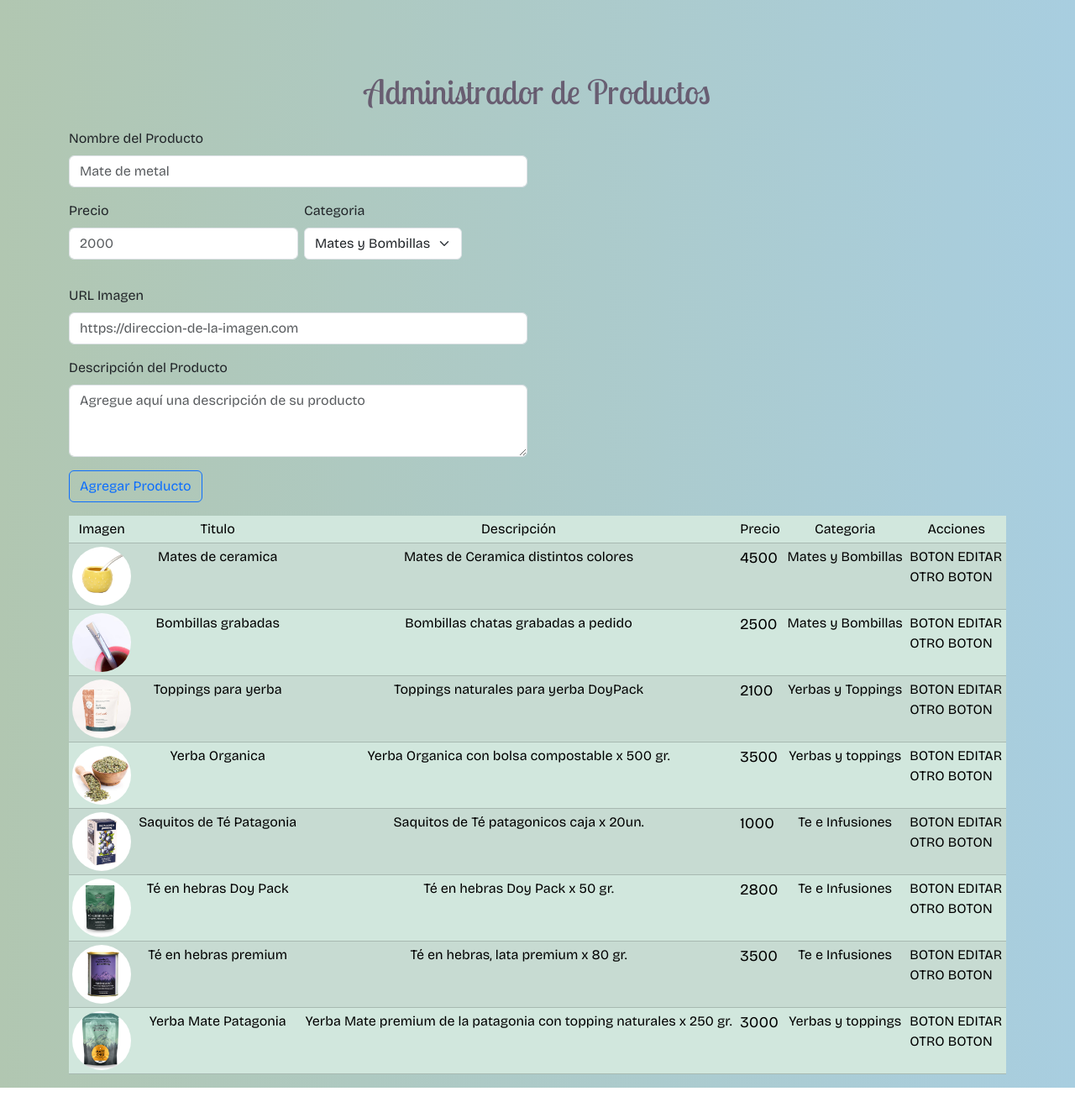
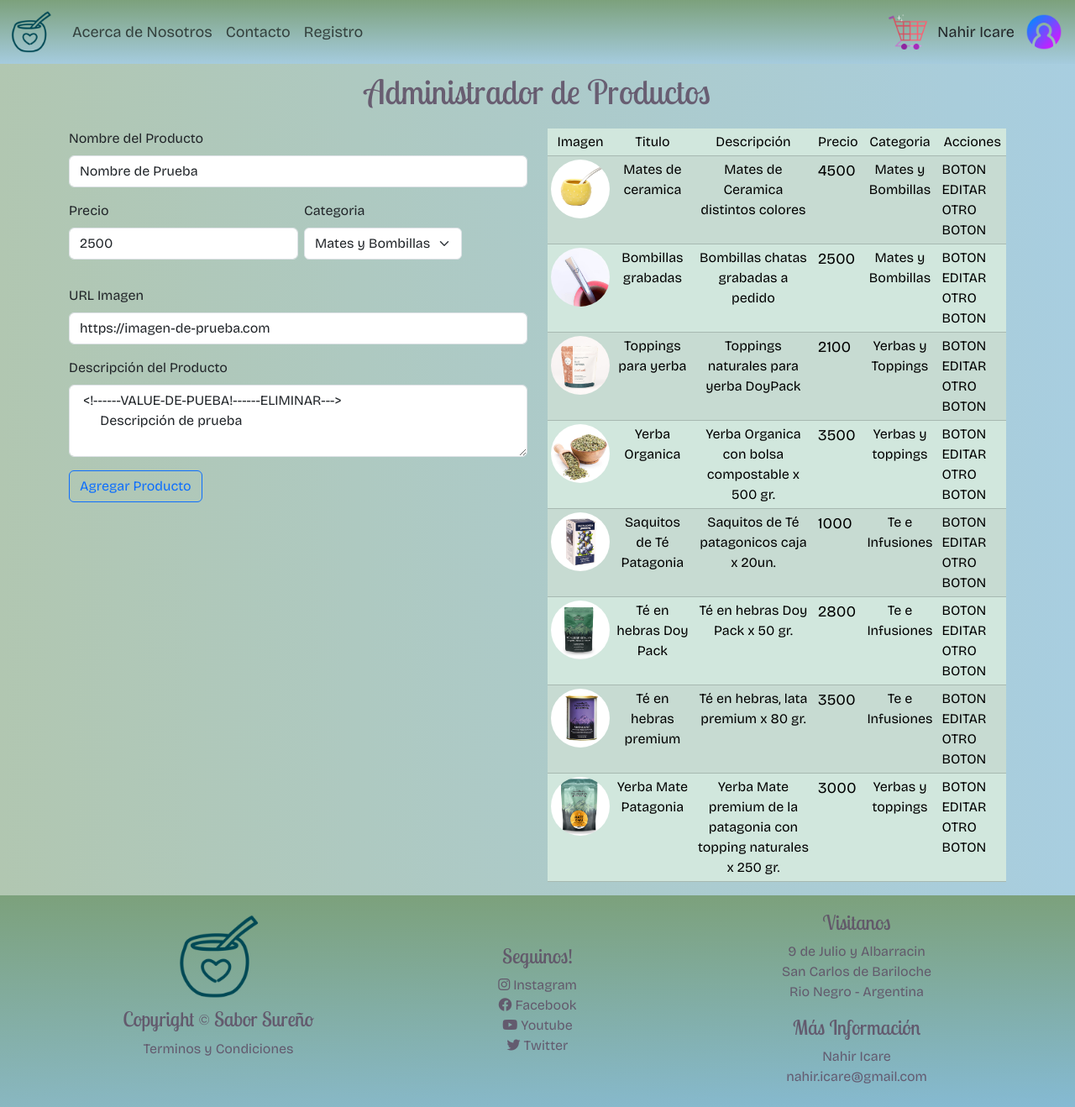
Before and after one commit to nahiricare/sabor-sureno-v2, a plain HTML site: page Pages/admin/admin.html in a window 1280 px wide. Shown: the whole page at 84% size. Before the commit the page ends 1295 px from the top, so only its background shows below. Drawn offline with nearby package versions, Linux system fonts and the light colour scheme.

```diff
--- a/Pages/admin/admin.html
+++ b/Pages/admin/admin.html
@@ -16,6 +16,43 @@
         <link rel="stylesheet" href="/css/styles.css">
 </head>
 <body>
+    <!-- =============================================================== -->
+    <!-- ==============================HEADER=========================== -->
+    <!-- =============================================================== -->
+    <header class="main-header">
+      <!-- --------------------- INICIO NAVBAR DE BOOTSTRAP----------------- -->
+      <nav class="navbar navbar-expand-lg bg-body-tertiary main-navbar fixed-top">
+          <div class="container-fluid">
+            <a class="navbar-brand" href="/index.html">
+              <img src="/assets/brand/Logo-Mate.png" title="Logo-mate-sabor-sureño" alt="Logo-mate-sabor-sureño" class="main-logo">
+            </a>
+            <button class="navbar-toggler" type="button" data-bs-toggle="collapse" data-bs-target="#navbarSupportedContent" aria-controls="navbarSupportedContent" aria-expanded="false" aria-label="Toggle navigation">
+              <span class="navbar-toggler-icon"></span>
+            </button>
+            <div class="collapse navbar-collapse" id="navbarSupportedContent">
+              <ul class="navbar-nav me-auto mb-2 mb-lg-0">
+                <li class="nav-item">
+                  <a class="nav-link" aria-current="page" href="/Pages/about-us/about-us.html">Acerca de Nosotros</a>
+                </li>
+                <li class="nav-item">
+                  <a class="nav-link" href="/Pages/contact/contact.html">Contacto</a>
+                </li>
+                <li class="nav-item">
+                  <a class="nav-link" href="/Pages/register/register.html">Registro</a>
+                </li>
+              </ul>
+                <div class="icon-container">
+                  <img class="header-icons" class="collapse navbar-collapse" src="/assets/icons/Carrito-compras-rosa-violeta.png" alt="Carrito-de-compras" title="Carrito-compras-rosa-violeta">
+                  <div class="name-user">Nahir Icare</div>
+                  <img class="header-icons" src="/assets/icons/user-logo.png" alt="user-logo" title="user-logo">
+                </div>
+            </div>
+          </div>
+        </nav>
+      <!-- --------------------- FIN NAVBAR DE BOOTSTRAP----------------- -->
+      </header>
+
+
     <h1 class="Admin-title">Administrador de Productos</h1>
   <div class="container-xl">
 <div class="row">
@@ -26,20 +63,27 @@
   <form id="Product-form">
     <div class="mb-3">
       <label for="TituloProducto" class="form-label">Nombre del Producto</label>
-      <input type="text" name="TituloProducto" class="form-control" id="TituloProducto" placeholder="Mate de metal" required minlength="3" maxlength="70">
+      <input type="text" name="TituloProducto" class="form-control" id="TituloProducto" placeholder="Mate de metal" required minlength="3" maxlength="70"
+/?---VALUE-DE-PUEBA!------ELIMINAR------/
+      value="Nombre de Prueba">
     </div>
   <!-- INPUT PRECIO -->
   <form id="Product-form">
     <div class="mb-3 input-group d-flex gap-2">
       <div class="w-50">
       <label for="PrecioProducto" class="form-label">Precio</label>
-      <input type="number" name="PrecioProducto" class="form-control" id="PrecioProducto" placeholder="2000" required min="1" max="70000">
+      <input type="number" name="PrecioProducto" class="form-control" id="PrecioProducto" placeholder="2000" required min="1" max="70000"
+      /?---VALUE-DE-PUEBA!------ELIMINAR------/
+      value="2500">
     </div>
     <!-- -----INPUT CATEGORIA------ -->
     <div class="w-40">
       <label for="categoriaProductos" class="form-label"> Categoria</label>
       <select class="form-select" name="categoriaProductos" id="categoriaProductos"required>
-        <option value="Mates y Bombillas"> Mates y Bombillas</option>
+        <option value=" "></option>
+        <option value="Mates y Bombillas"
+        <!--BORRAR-LA-PROPIEDAD-SELECTED--
+        selected> Mates y Bombillas</option>
         <option value="Yerbas y Toppings"> Yerbas y Toppings</option>
         <option value="Té e Infusiones"> Té e Infusiones</option>
       </select>
@@ -49,13 +93,19 @@
   <form id="Product-form">
     <div class="mb-3">
       <label for="ImagenProducto" class="form-label">URL Imagen</label>
-      <input type="url" name="ImagenProducto" class="form-control" id="ImagenProducto" placeholder="https://direccion-de-la-imagen.com" required minlength="3" maxlength="700">
+      <input type="url" name="ImagenProducto" class="form-control" id="ImagenProducto" placeholder="https://direccion-de-la-imagen.com" required minlength="3" maxlength="700"
+      /?---VALUE-DE-PUEBA!------ELIMINAR------/
+      value="https://imagen-de-prueba.com"
+      >
     </div>
 
     <!-- DESCRIPCIÓN DE FORM -->
     <div class="mb-3">
       <label for="DescripcionDelProducto" class="form-label">Descripción del Producto</label>
-      <textarea class="form-control" id="DescripcionDelProducto" name="DescripcionDelProducto" rows="3" required minlength="8" maxlength="400" placeholder="Agregue aquí una descripción de su producto"></textarea>
+      <textarea class="form-control" id="DescripcionDelProducto" name="DescripcionDelProducto" rows="3" required minlength="8" maxlength="400" placeholder="Agregue aquí una descripción de su producto"
+      > <!------VALUE-DE-PUEBA!------ELIMINAR--->
+      Descripción de prueba
+    </textarea>
     </div>
     <button type="submit" class="btn btn-outline-primary mb-3">Agregar Producto</button>
   </form>
@@ -64,7 +114,7 @@
 
 <!-- -----------TABLA DE PRODUCTOS---------------------- -->
     <!-- Clase del profe col-12 col-md-6 -->
-<div class="container-fluid">
+<div class="col-12 col-md-6">
 <table class="table table-sm table-success table-striped main-table-admin">
         <thead>
             <tr>
@@ -93,9 +143,32 @@
 </div>
 </div>
 
-
-
-
+<!-- ========================FOOTER=========================== -->
+<!-- ========================================================= -->
+<footer class="container-fluid footer-container">
+  <div class="container">
+      <div class="row pb-2 pt-2">
+          <div class="col-12 col-md-6 col-lg-4 logo-footer">
+              <img src="/assets/brand/Logo-Mate.png" alt="Logo-sabor-sureño" title="Logo-sabor-sureño">
+              <h4>Copyright © Sabor Sureño</h4>
+              <p><a href="/Pages/term-y-cond/term-y-cond.html"> Terminos y Condiciones</a></p>
+          </div>
+          <div class="col-12 col-md-6 col-lg-4 footer-redes">
+              <h4>Seguinos!</h4>
+              <a href="#"> <i class="fa-brands fa-instagram"></i> Instagram</a>
+              <a href="#"> <i class="fa-brands fa-facebook"></i> Facebook</a>
+              <a href="#"> <i class="fa-brands fa-youtube"></i> Youtube</a>
+              <a href="#"> <i class="fa-brands fa-twitter"></i> Twitter</a>
+          </div>
+          <div class="col-12 col-md-6 col-lg-4 term-footer">
+            <h4>Visitanos</h4>
+              <p>9 de Julio y Albarracin <br> San Carlos de Bariloche <br> Rio Negro - Argentina</p>
+              <h4>Más Información</h4>
+              <p>Nahir Icare <br> nahir.icare@gmail.com</p>
+          </div>
+      </div>
+  </div>
+</footer>
 
         <!-- -----------------SCRIPT DE BOOTSTRAP------------------ -->
         <script src="https://cdn.jsdelivr.net/npm/bootstrap@5.3.1/dist/js/bootstrap.bundle.min.js" integrity="sha384-HwwvtgBNo3bZJJLYd8oVXjrBZt8cqVSpeBNS5n7C8IVInixGAoxmnlMuBnhbgrkm" crossorigin="anonymous"></script>
```
Also changed, not shown: index.html (+6 -6 lines).
